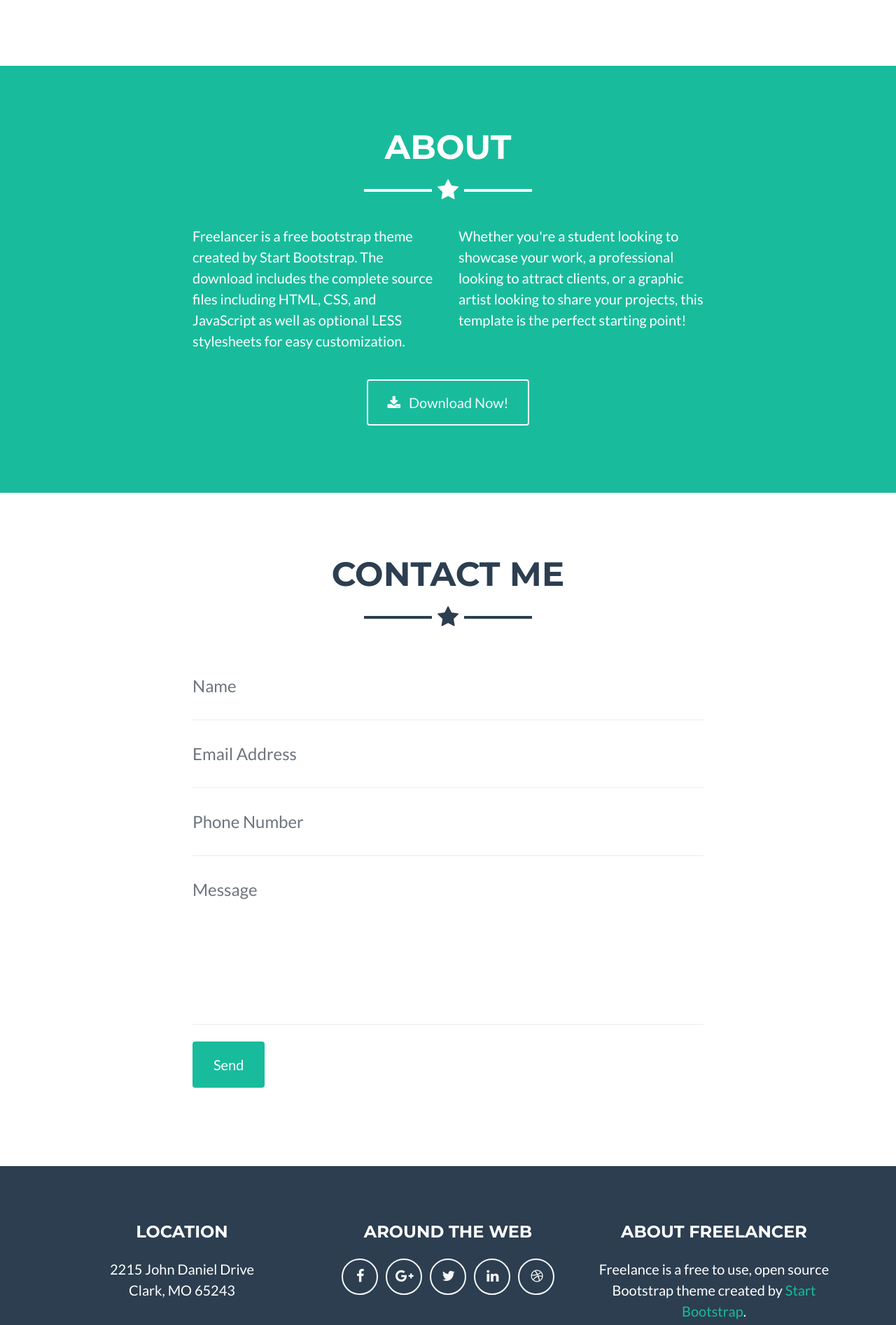
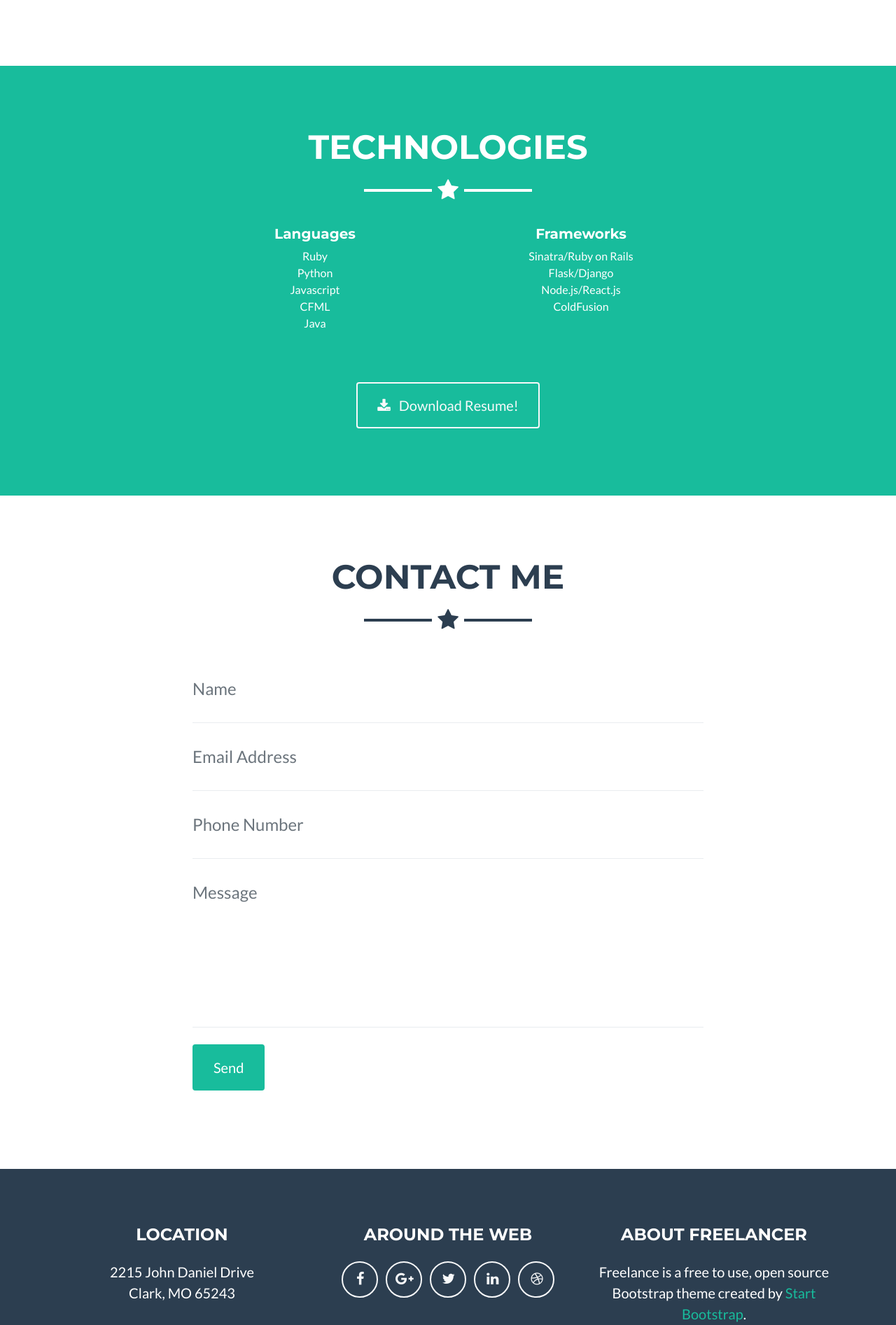
Before and after one commit to tahbristol/portfolio18, a Flask app: page / in a window 1280 px wide. Shown: the part 1613-3506 px from the top of the page at 70% size. Run offline with Flask 2, Linux system fonts and the light colour scheme; some libraries are stand-ins or nearby versions.

Commit message:
technologies section

```diff
--- a/portfolio/static/main.css
+++ b/portfolio/static/main.css
@@ -2,3 +2,15 @@ img#headShot {
 	width: 200px;
 	border-radius: 50px 0px;
 }
+
+.technologies {
+	list-style: none;
+}
+
+.technologiesContainer {
+	text-align: center;
+}
+ul {
+	margin: 0px;
+	padding: 0px;
+}
--- a/portfolio/templates/index.html
+++ b/portfolio/templates/index.html
@@ -135,20 +135,39 @@
     <!-- About Section -->
     <section class="bg-primary text-white mb-0" id="about">
       <div class="container">
-        <h2 class="text-center text-uppercase text-white">About</h2>
+        <h2 class="text-center text-uppercase text-white">Technologies</h2>
         <hr class="star-light mb-5">
-        <div class="row">
-          <div class="col-lg-4 ml-auto">
-            <p class="lead">Freelancer is a free bootstrap theme created by Start Bootstrap. The download includes the complete source files including HTML, CSS, and JavaScript as well as optional LESS stylesheets for easy customization.</p>
-          </div>
-          <div class="col-lg-4 mr-auto">
-            <p class="lead">Whether you're a student looking to showcase your work, a professional looking to attract clients, or a graphic artist looking to share your projects, this template is the perfect starting point!</p>
-          </div>
-        </div>
+				<div class="row">
+
+						<div class="col-lg-4 ml-auto technologiesContainer">
+								<h5>Languages</h5>
+								<ul class="technologies" id="languages">
+									<li>Ruby</li>
+									<li>Python</li>
+									<li>Javascript</li>
+									<li>CFML</li>
+									<li>Java</li>
+								</ul>
+					</div>
+
+					<div class="col-lg-4 mr-auto technologiesContainer">
+							<h5>Frameworks</h5>
+							<ul class="technologies" id="frameworks">
+								<li>Sinatra/Ruby on Rails</li>
+								<li>Flask/Django</li>
+								<li>Node.js/React.js</li>
+								<li>ColdFusion</li>
+								<li>&nbsp;</li>
+								<li></li>
+							</ul>
+					</div>
+				</div>
+				<div>&nbsp;</div>
+				<div>&nbsp;</div>
         <div class="text-center mt-4">
           <a class="btn btn-xl btn-outline-light" href="#">
             <i class="fa fa-download mr-2"></i>
-            Download Now!
+            Download Resume!
           </a>
         </div>
       </div>
```
